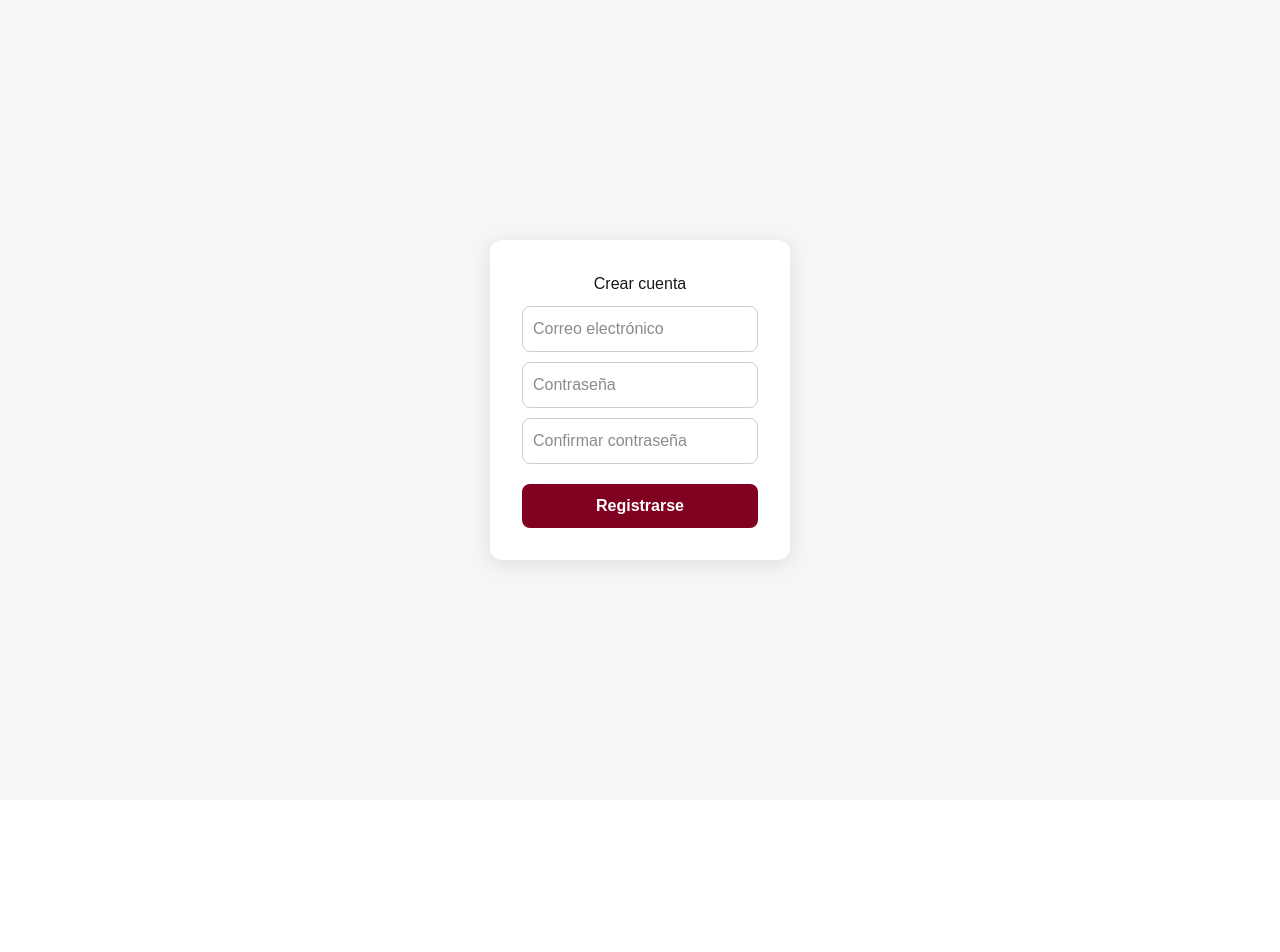
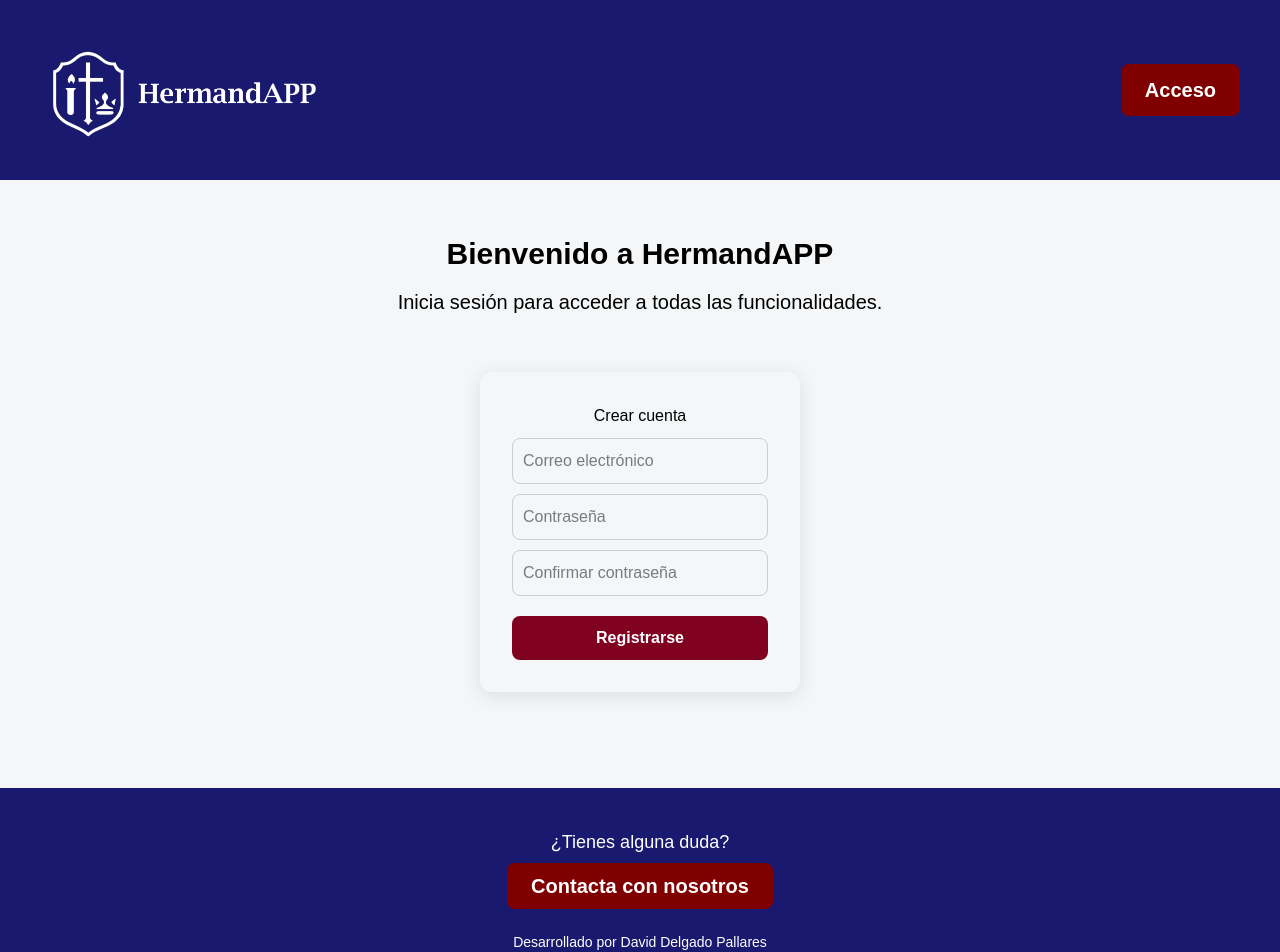
Before and after one commit to davdelpal1/HermandAPP, a Next.js app in the folder apps/web/: page /register in a window 1280 px wide. Shown: the top 952 px of the page. Before the commit the page ends 800 px from the top, so only its background shows below. Built offline with nearby package versions, Linux system fonts and the light colour scheme.

Commit message:
Añadir registro y olvidar contraseña

```diff
--- a/apps/web/src/pages/forgotPassword.tsx
+++ b/apps/web/src/pages/forgotPassword.tsx
@@ -1,6 +1,8 @@
 import { useState } from 'react';
 import { getAuth, sendPasswordResetEmail } from 'firebase/auth';
 import { initializeApp } from 'firebase/app';
+import Image from 'next/image';
+import logo from '../assets/images/Logo.jpg';
 
 // Configura tu proyecto de Firebase aquí
 const firebaseConfig = {
@@ -31,6 +33,18 @@ const ForgotPassword = () => {
   };
 
   return (
+    <div className="min-h-screen bg-white font-sans text-black">
+      <header className="flex items-center justify-between p-10 shadow bg-[#191970] text-white">
+        <Image src={logo} alt="Logo HermandApp" width={300} />
+        <a href="../login" className="btn text-xl font-bold px-6 py-3 bg-[#800000] text-white rounded-lg hover:bg-[#990000]">
+          Acceso
+        </a>
+      </header>
+      <main className="p-2 md:p-4" style={{ background: '#f4f6f8' }}>
+        <section id="hermandapp" className="text-center py-10">
+          <h2 className="text-3xl font-bold mb-4">Bienvenido a HermandAPP</h2>
+          <p className="text-xl mb-4">Inicia sesión para acceder a todas las funcionalidades.</p>
+        </section>
         <div style={styles.container}>
           <div style={styles.box}>
             <h2 style={{ textAlign: 'center' }}>Recuperar contraseña</h2>
@@ -48,16 +62,28 @@ const ForgotPassword = () => {
             {message && <p style={styles.message}>{message}</p>}
           </div>
         </div>
+      </main>
+      <footer className="bg-[#191970] text-white text-center py-10">
+        <p className="text-lg mb-4">¿Tienes alguna duda?</p>
+        <a href="mailto:delgado.pallares.david@gmail.com" className="btn text-xl font-bold px-6 py-3 bg-[#800000] text-white rounded-lg hover:bg-[#990000]">
+          Contacta con nosotros
+        </a>
+        <div className="my-8"></div>
+        <p className="text-center text-sm">Desarrollado por David Delgado Pallares</p>
+      </footer>
+    </div>
   );
 };
 
 const styles: { [key: string]: React.CSSProperties } = {
   container: {
-    minHeight: '100vh',
     display: 'flex',
     justifyContent: 'center',
-    alignItems: 'center',
+    alignItems: 'flex-start',
+    minHeight: '50vh',
+    paddingBottom: '2rem',
     background: '#f4f6f8',
+    paddingTop: '0px', // Reducido al mínimo
   },
   box: {
     background: '#fff',
--- a/apps/web/src/pages/register.tsx
+++ b/apps/web/src/pages/register.tsx
@@ -1,6 +1,8 @@
 import { useState } from 'react';
 import { getAuth, createUserWithEmailAndPassword } from 'firebase/auth';
 import { initializeApp } from 'firebase/app';
+import Image from 'next/image';
+import logo from '../assets/images/Logo.jpg';
 
 // Configura tu proyecto de Firebase aquí
 const firebaseConfig = {
@@ -39,6 +41,18 @@ const Register = () => {
   };
 
   return (
+    <div className="min-h-screen bg-white font-sans text-black">
+      <header className="flex items-center justify-between p-10 shadow bg-[#191970] text-white">
+        <Image src={logo} alt="Logo HermandApp" width={300} />
+        <a href="../login" className="btn text-xl font-bold px-6 py-3 bg-[#800000] text-white rounded-lg hover:bg-[#990000]">
+          Acceso
+        </a>
+      </header>
+      <main className="p-2 md:p-4" style={{ background: '#f4f6f8' }}>
+        <section id="hermandapp" className="text-center py-10">
+          <h2 className="text-3xl font-bold mb-4">Bienvenido a HermandAPP</h2>
+          <p className="text-xl mb-4">Inicia sesión para acceder a todas las funcionalidades.</p>
+        </section>
         <div style={styles.container}>
           <div style={styles.box}>
             <h2 style={{ textAlign: 'center' }}>Crear cuenta</h2>
@@ -72,23 +86,36 @@ const Register = () => {
             </form>
           </div>
         </div>
+        </main>
+      <footer className="bg-[#191970] text-white text-center py-10">
+        <p className="text-lg mb-4">¿Tienes alguna duda?</p>
+        <a href="mailto:delgado.pallares.david@gmail.com" className="btn text-xl font-bold px-6 py-3 bg-[#800000] text-white rounded-lg hover:bg-[#990000]">
+          Contacta con nosotros
+        </a>
+        <div className="my-8"></div>
+        <p className="text-center text-sm">Desarrollado por David Delgado Pallares</p>
+      </footer>
+    </div>
   );
 };
 
 const styles: { [key: string]: React.CSSProperties } = {
   container: {
-    minHeight: '100vh',
     display: 'flex',
     justifyContent: 'center',
-    alignItems: 'center',
+    alignItems: 'flex-start',
+    minHeight: '50vh',
+    paddingBottom: '2rem',
     background: '#f4f6f8',
+    paddingTop: '0px', // Reducido al mínimo
   },
   box: {
-    background: '#fff',
+    background: '#f4f6f8',
+    color: 'black',
     padding: '2rem',
     borderRadius: '12px',
     boxShadow: '0 4px 20px rgba(0,0,0,0.1)',
-    width: '300px',
+    width: '320px',
   },
   input: {
     width: '100%',
```
Lines whose indentation alone changed are shown as unchanged.
